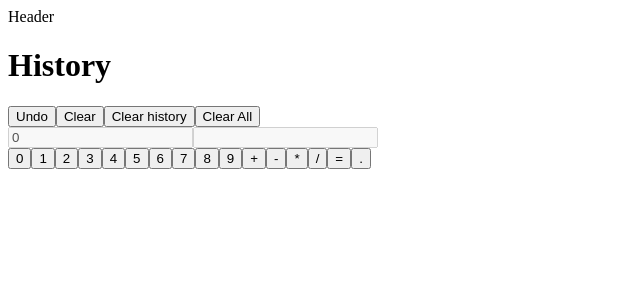
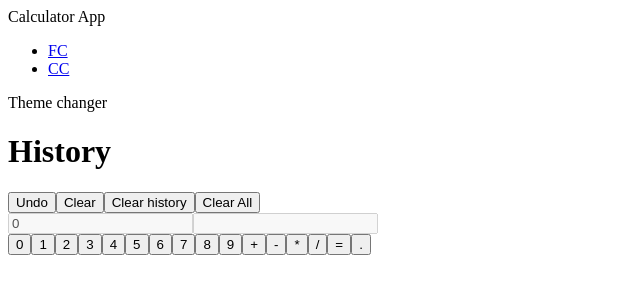
Before and after one commit to Bunchenko/M-calculator, a React (Create React App) app: page /class in a window 1280 px wide. Shown: the top 300 px of the page, without its empty margins (0-640 px from the left). Built offline with nearby package versions, Linux system fonts and the light colour scheme.

Commit message:
add navigation

```diff
--- a/src/App.js
+++ b/src/App.js
@@ -1,13 +1,21 @@
-import Calculator from "./components/Calculator/Calculator";
+import { BrowserRouter, Route, Routes } from "react-router-dom";
+import ErrorPage from "./pages/ErrorPage";
 import Header from "./components/Header/Header";
+import CalculatorPage from "./pages/CalculatorPage";
+import CalculatorClassPage from "./pages/CalculatorClassPage";
 
 function App() {
 
   return (
-    <div className="App">
+    <BrowserRouter>
       <Header />
-      <Calculator />
-    </div>
+      <Routes>
+        <Route path="/" element={<CalculatorPage />} />
+        <Route path="functional" element={<CalculatorPage />} />
+        <Route path="class" element={<CalculatorClassPage />} />
+        <Route path="*" element={<ErrorPage />} />
+      </Routes>
+    </BrowserRouter>
   );
 }
 
--- a/src/components/Header/Header.jsx
+++ b/src/components/Header/Header.jsx
@@ -1,7 +1,23 @@
 import React from 'react';
+import { NavLink } from 'react-router-dom';
 
 const Header = () => {
-	return <div>Header</div>;
+	return (
+		<header>
+			<span>Calculator App</span>
+			<nav>
+				<ul>
+					<li>
+						<NavLink to='/functional'>FC</NavLink>
+					</li>
+					<li>
+						<NavLink to='/class'>CC</NavLink>
+					</li>
+				</ul>
+			</nav>
+			<span>Theme changer</span>
+		</header>
+	);
 };
 
 export default Header;
--- /dev/null
+++ b/src/pages/CalculatorClassPage.jsx
@@ -0,0 +1,12 @@
+import React from 'react';
+import CalculatorClass from '../components/Calculator/CalculatorClass';
+
+const CalculatorClassPage = () => {
+	return (
+		<div>
+			<CalculatorClass />
+		</div>
+	);
+};
+
+export default CalculatorClassPage;
--- /dev/null
+++ b/src/pages/CalculatorPage.jsx
@@ -0,0 +1,12 @@
+import React from 'react';
+import Calculator from '../components/Calculator/Calculator';
+
+const CalculatorPage = () => {
+	return (
+		<div>
+			<Calculator />
+		</div>
+	);
+};
+
+export default CalculatorPage;
--- /dev/null
+++ b/src/pages/ErrorPage.jsx
@@ -0,0 +1,12 @@
+import React from 'react';
+
+const ErrorPage = () => {
+	return (
+		<>
+			<h1>404</h1>
+			<h2>Not Found</h2>
+		</>
+	);
+};
+
+export default ErrorPage;
```
Also changed, not shown: 1 other file (tests, documents, lock files or other folders).
